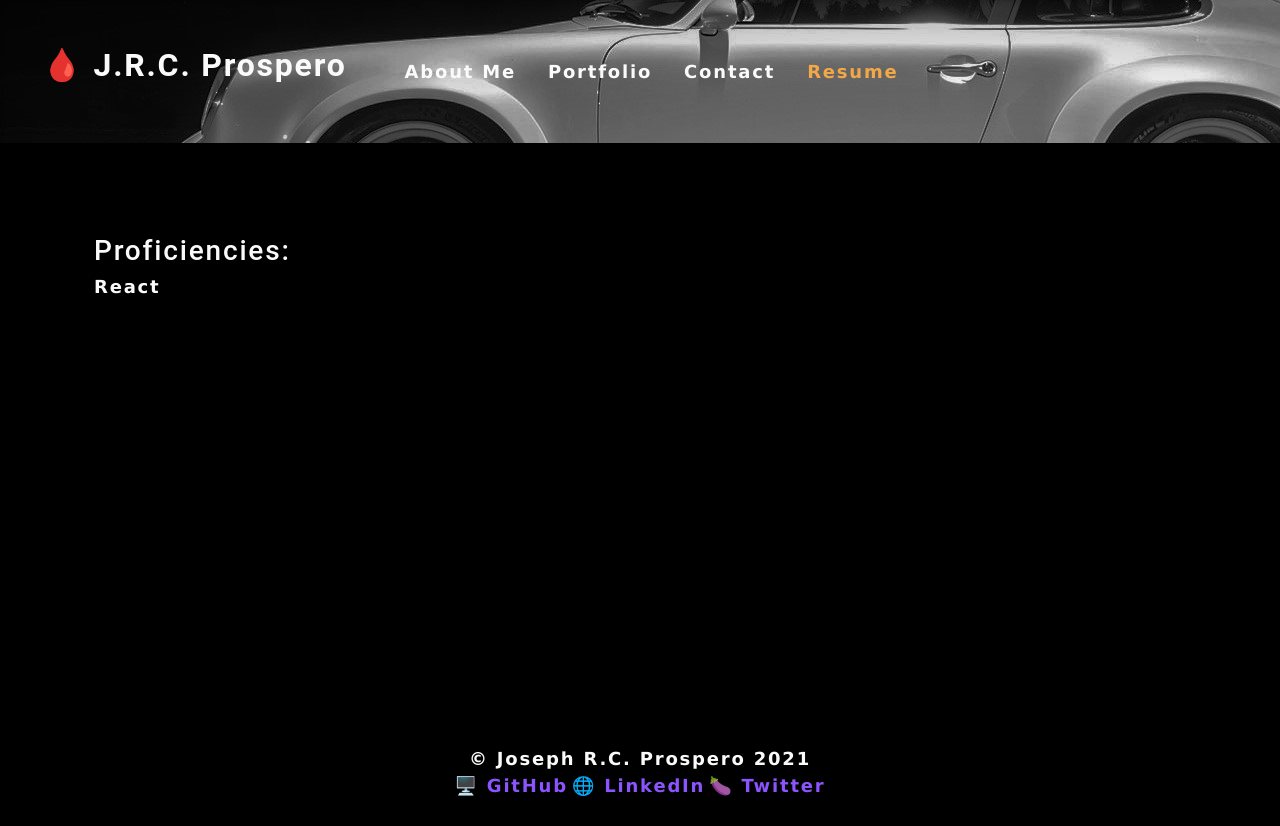
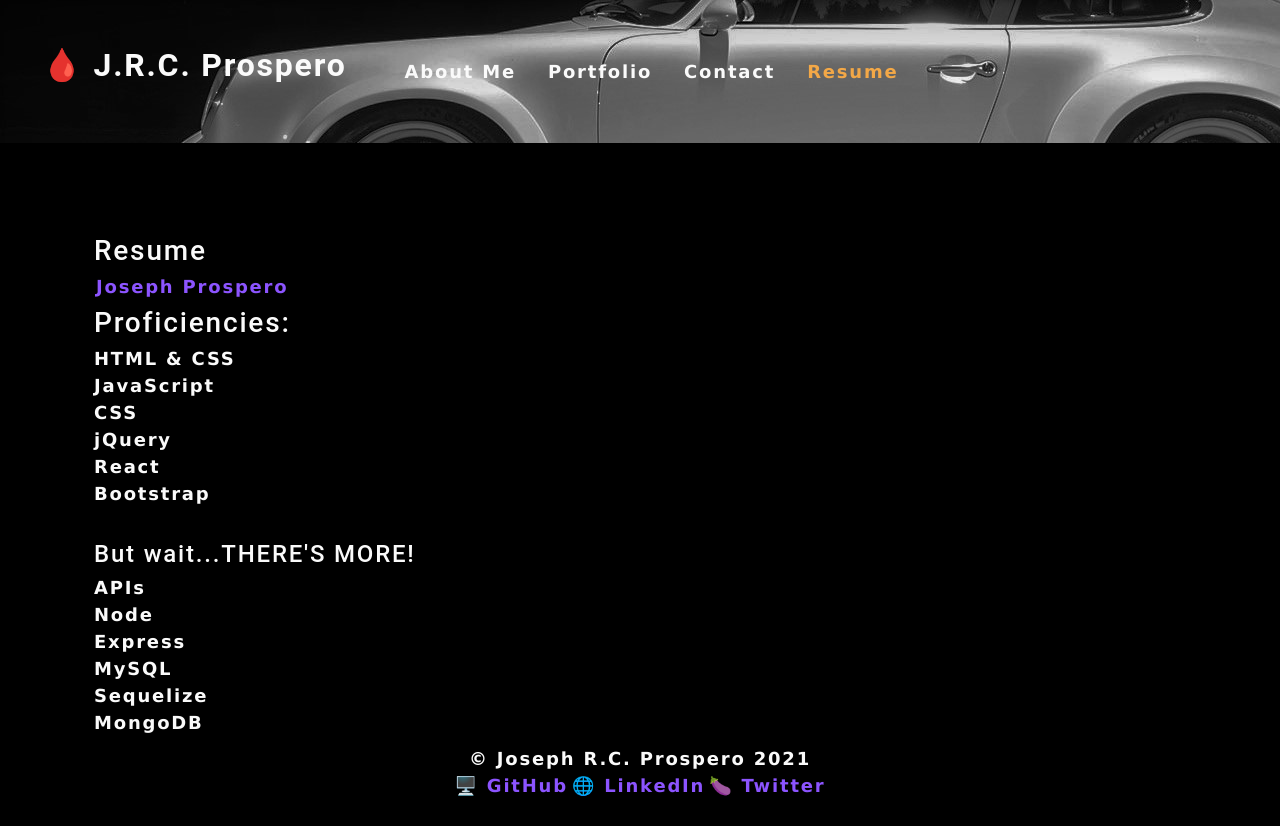
Before and after one commit to josephprospero/joseph-prospero-professional-portfolio, a React (Create React App) app: page / in a window 1280 px wide. Both pictures are taken after a click on the element "Resume". Before the commit the page ends 800 px from the top, so only its background shows below. Built offline with nearby package versions, Linux system fonts and the light colour scheme.

Commit message:
filled guts of resume section

```diff
--- a/src/components/Resume/index.js
+++ b/src/components/Resume/index.js
@@ -4,12 +4,48 @@ function Resume() {
     return (
         <section className="my-5">
             <div className="my-2">
+                <h3>Resume</h3>
+                <a href='https://docs.google.com/document/d/13ZvTs1RS_uSv0nL-WZKc5cwrE_x8cuvnOMXqAewNJlw/edit?usp=sharing' target='blank'>
+                    Joseph Prospero
+                </a>
                 <h3>Proficiencies:</h3>
+                <li>
+                    HTML & CSS
+            </li>
+                <li>
+                    JavaScript
+            </li>
+                <li>
+                    CSS
+            </li>
+                <li>
+                    jQuery
+                </li>
                 <li>
                     React
                 </li>
                 <li>
-
+                    Bootstrap
+                </li>
+                <br/>
+                <h4>But wait...THERE'S MORE!</h4>
+                <li>
+                    APIs
+                </li>
+                <li>
+                    Node
+                </li>
+                <li>
+                    Express
+                </li>
+                <li>
+                    MySQL
+                </li>
+                <li>
+                    Sequelize
+                </li>
+                <li>
+                    MongoDB
                 </li>
             </div>
         </section>
```
Lines whose indentation alone changed are shown as unchanged.
